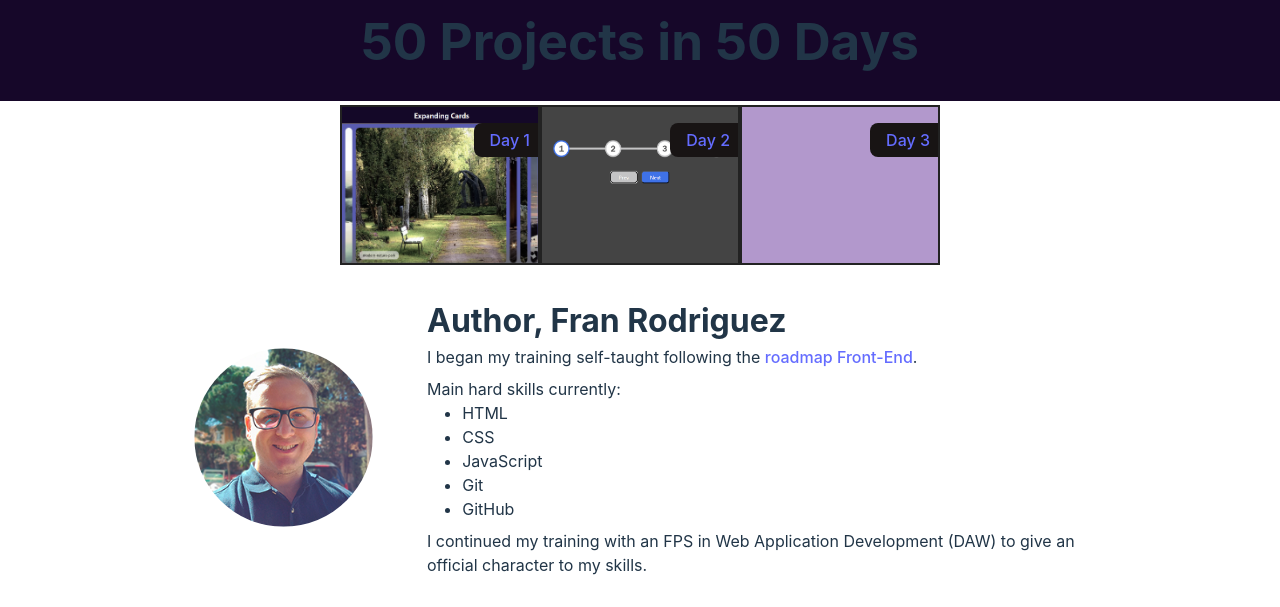
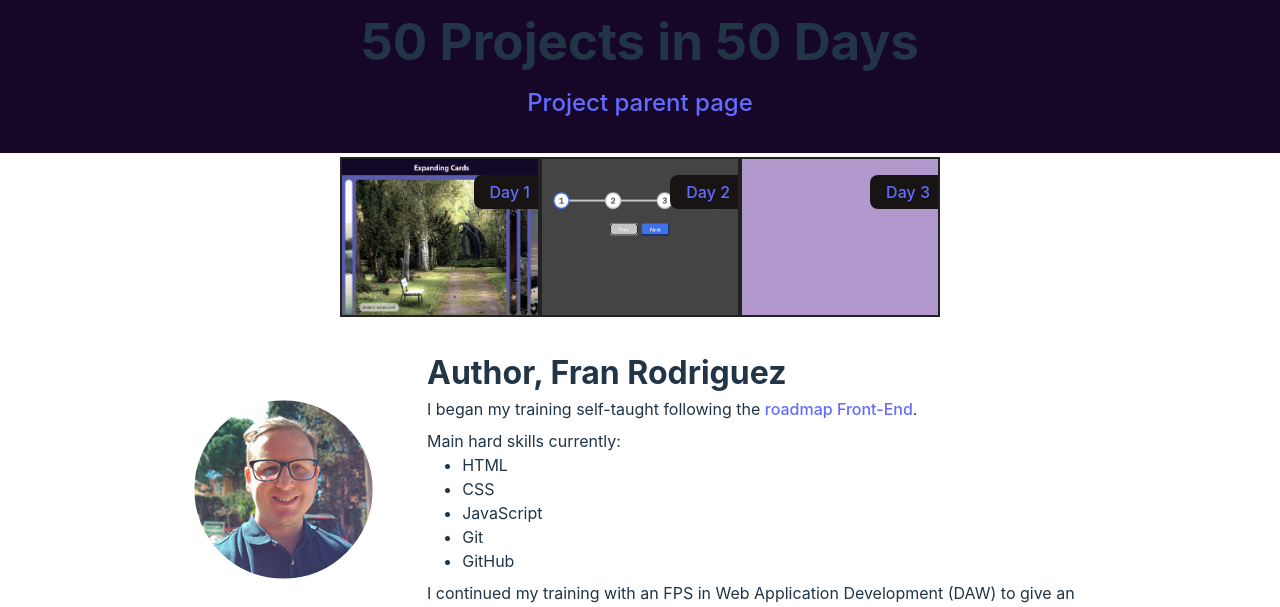
Before and after one commit to Rolo27s/50projects50days, a website built with Vite: page mi-js-app/index.html in a window 1280 px wide. Shown: the part 193-800 px from the top of the page. Built offline with nearby package versions, Linux system fonts and the light colour scheme.

```diff
--- a/mi-js-app/index.html
+++ b/mi-js-app/index.html
@@ -10,6 +10,7 @@
         <header>
             <div id="app"></div>
             <h1>50 Projects in 50 Days</h1>
+            <h2><a href="https://50projects50days.com/" target="_blank" rel="noopener noreferrer">Project parent page</a></h2>
         </header>
         <main>
             <div class="flex-container" id="flex-container">
--- a/mi-js-app/style.css
+++ b/mi-js-app/style.css
@@ -48,6 +48,11 @@
   font-size: 3.2em;
   line-height: 1.1;
   text-align: center;
+}
+
+h2 {
+  text-align: center;
+  margin-top: 1rem;
 }
 
 #app {
```
